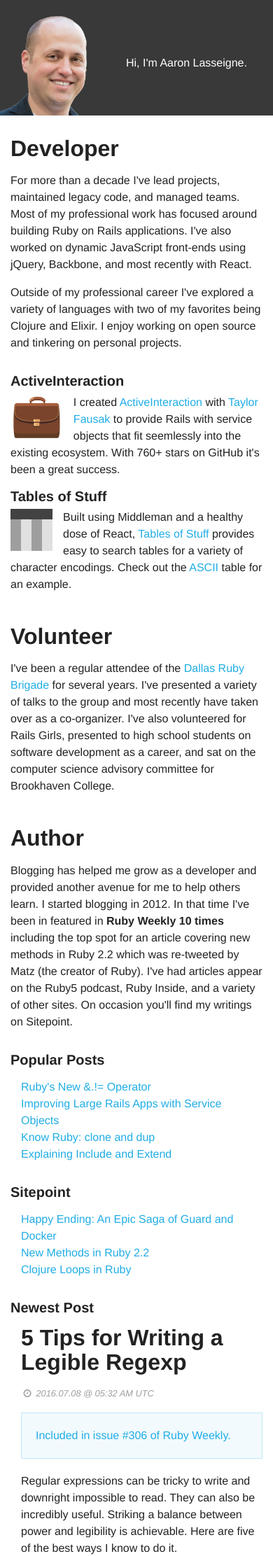
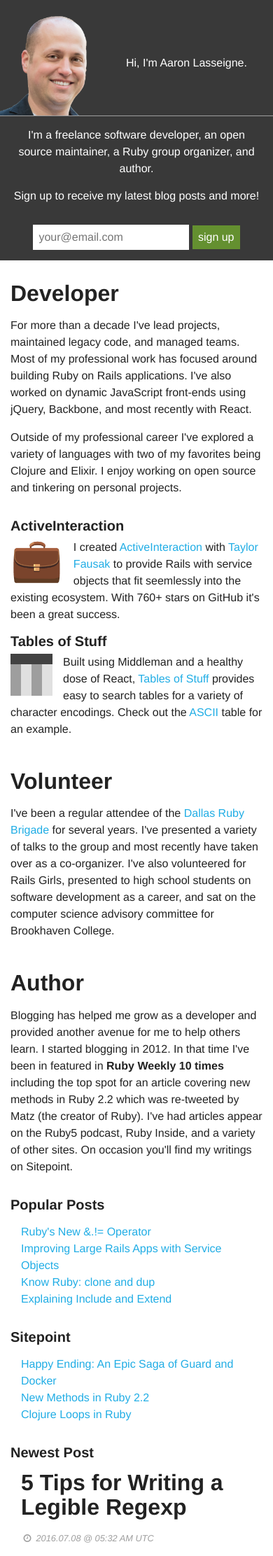
Before and after one commit to AaronLasseigne/aaronlasseigne.github.com, a Jekyll site: the page built from index.html, in a window 390 px wide. Shown: the top 2223 px of the page at 70% size. Built offline with Jekyll 4.4.1, drawn with Linux system fonts in a browser that asks for light colours.

Commit message:
make the sign up box appear on mobile devices on the homepage

```diff
--- a/_css/variables.scss
+++ b/_css/variables.scss
@@ -1,6 +1,6 @@
 $spacing: .9375rem;
 
-$screen-small: 550px;
+$screen-small: 560px;
 $screen-medium: 720px;
 
 $body-text: #222;
--- a/index.html
+++ b/index.html
@@ -7,15 +7,14 @@ layout: homepage
   <div class="container homepage-header">
     <picture>
       <source
-        media="(min-width: 550px)"
+        media="(min-width: 560px)"
         srcset="/images/index/full_me.png 1x, /images/index/full_me-2x.png 2x"
       >
       <source srcset="/images/me.png 1x, /images/me-2x.png 2x">
       <img src="/images/index/full_me.png" alt="Photo of {{ site.data.author.name }}">
     </picture>
-    <div>
-      <p>Hi, I'm {{ site.data.author.name }}.</p>
-      <div class="not-small">
+    <div class="intro">Hi, I'm {{ site.data.author.name }}.</div>
+    <div class="sign-up">
       <p>
         I'm a freelance software developer, an open source maintainer, a Ruby group organizer, and author.
       </p>
@@ -23,7 +22,6 @@ layout: homepage
         Sign up to receive my latest blog posts and more!
       </p>
       {% include subscription_form.html %}
-      </div>
     </div>
   </div>
 </div>
```
Also changed, not shown: _css/homepage.scss (+26 -8 lines), assets/all.css. Lines whose indentation alone changed are shown as unchanged.
